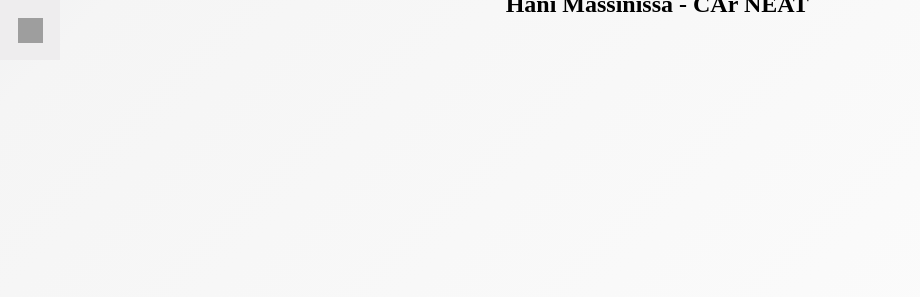
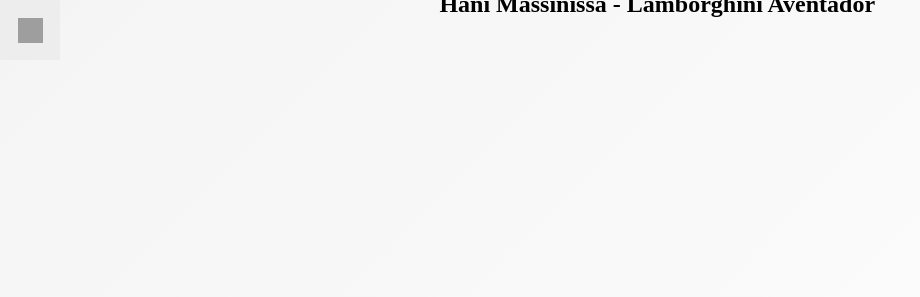
Before and after one commit to MassiChrollo/portfolio, a plain HTML site: page catia.html in a window 1280 px wide. Shown: the top 297 px of the page, without its empty margins (0-920 px from the left). Drawn offline with Linux system fonts and the light colour scheme; grey boxes are pictures that could not be loaded.

Commit message:
Update catia.html

```diff
--- a/catia.html
+++ b/catia.html
@@ -24,7 +24,7 @@
 <div id="wrapper">
 
   <nav class="top_top">
-    <h2 class="titre_top">Hani Massinissa - CAr NEAT <a  href="#" class="fa fa-github boutoun_github"></a> </h2>
+    <h2 class="titre_top">Hani Massinissa - Lamborghini Aventador <a  href="#" class="fa fa-github boutoun_github"></a> </h2>
   </nav>
 
 
```
